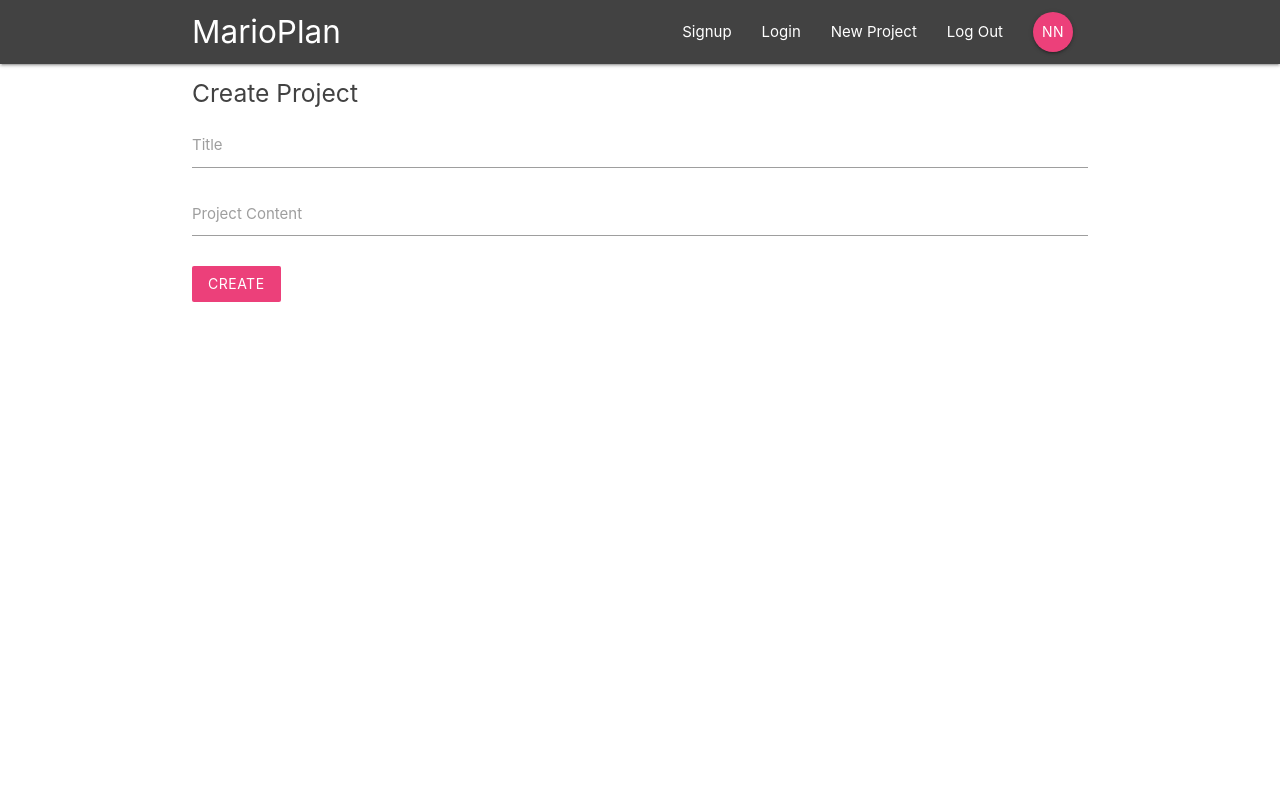
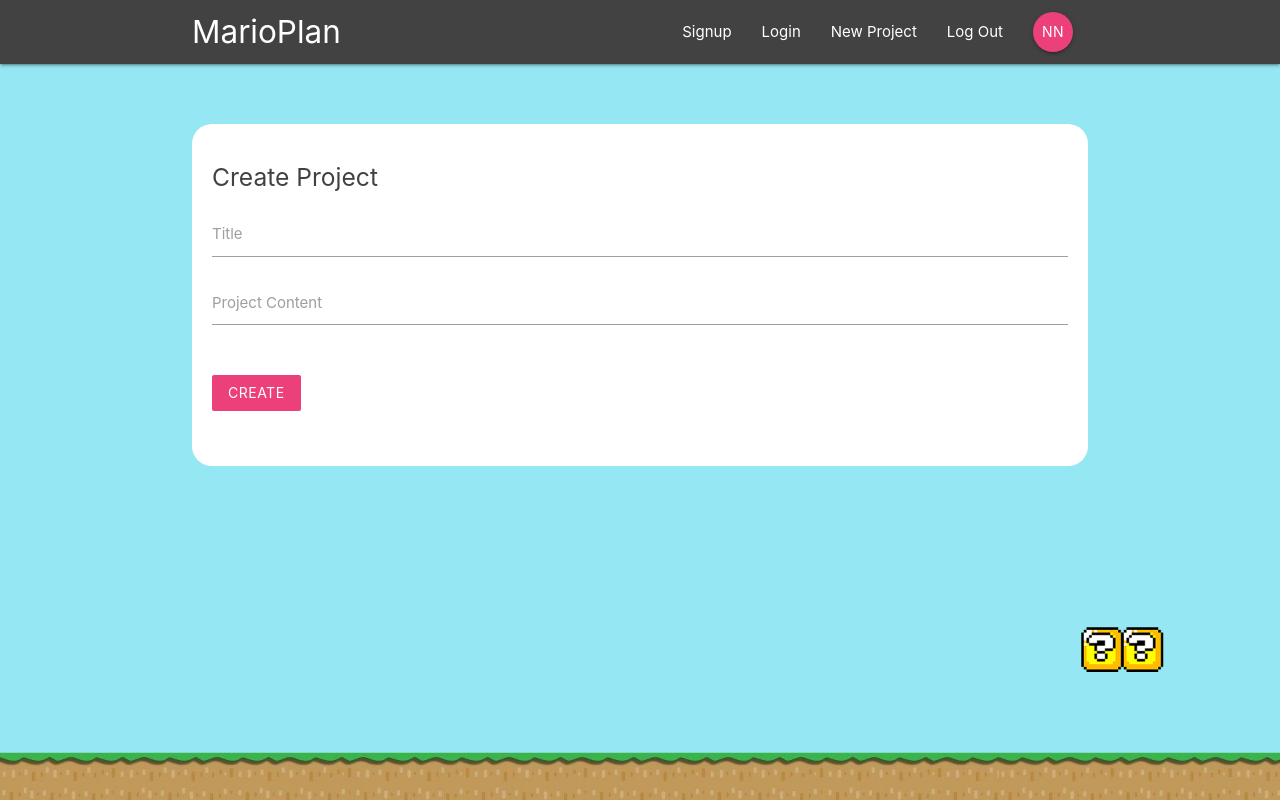
Before and after one commit to joekariuki3/practice, a React (Create React App) app: page /create in a window 1280 px wide. Built offline with nearby package versions, Linux system fonts and the light colour scheme.

Commit message:
Added background using an image in css also added a few custom css style to make the forms look better and the inputs

```diff
--- a/src/index.css
+++ b/src/index.css
@@ -1,13 +1,37 @@
+html {
+  min-height: 100%;
+}
 body {
   margin: 0;
-  font-family: -apple-system, BlinkMacSystemFont, 'Segoe UI', 'Roboto', 'Oxygen',
-    'Ubuntu', 'Cantarell', 'Fira Sans', 'Droid Sans', 'Helvetica Neue',
+  font-family: -apple-system, BlinkMacSystemFont, "Segoe UI", "Roboto", "Oxygen",
+    "Ubuntu", "Cantarell", "Fira Sans", "Droid Sans", "Helvetica Neue",
     sans-serif;
   -webkit-font-smoothing: antialiased;
   -moz-osx-font-smoothing: grayscale;
+  background: url(/public/img/mario-bg.png) no-repeat;
+  background-size: 100%;
+  background-position: bottom;
+  background-color: #95e8f3;
+  min-height: 100%;
 }
 
 code {
-  font-family: source-code-pro, Menlo, Monaco, Consolas, 'Courier New',
+  font-family: source-code-pro, Menlo, Monaco, Consolas, "Courier New",
     monospace;
 }
+form {
+  padding: 20px;
+  margin-top: 60px;
+  border-radius: 20px;
+}
+form button,
+form h5 {
+  margin: 20px 0;
+}
+input[type="text"]:not(.browser-default):focus:not([readonly]),
+input[type="email"]:not(.browser-default):focus:not([readonly]),
+input[type="password"]:not(.browser-default):focus:not([readonly]),
+textarea.materialize-textarea:focus:not([readonly]) {
+  border-color: #ec407a;
+  box-shadow: none;
+}
```
Also changed, not shown: public/img/mario-bg.png (added).
